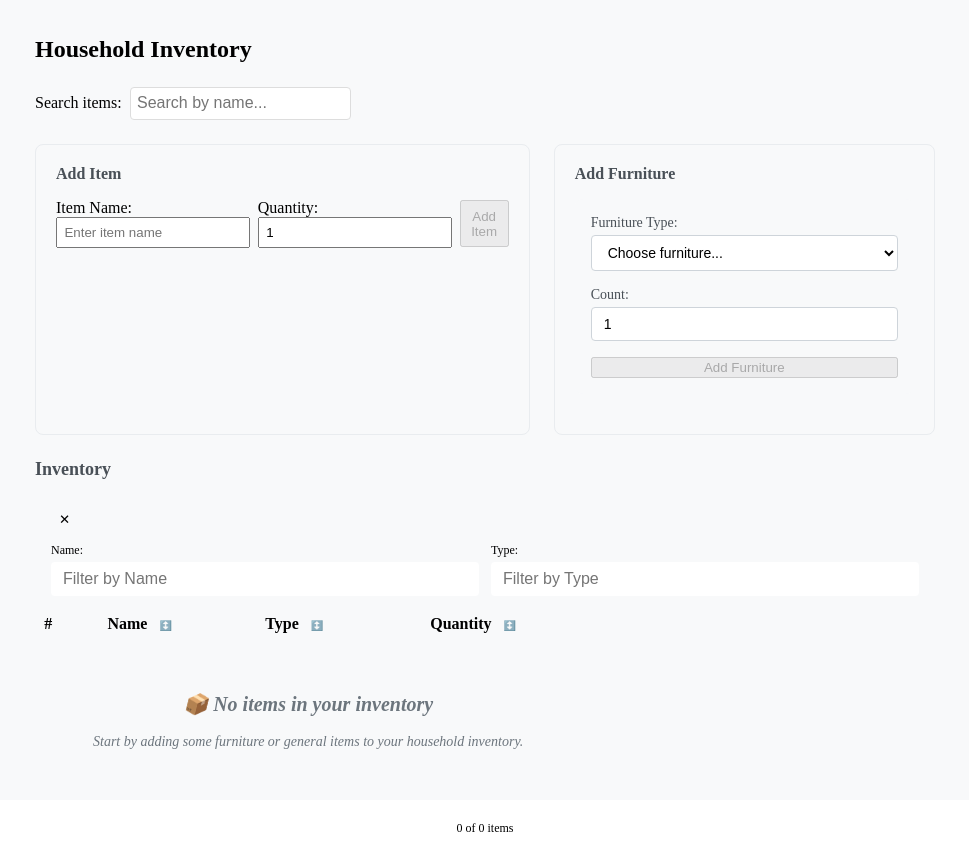
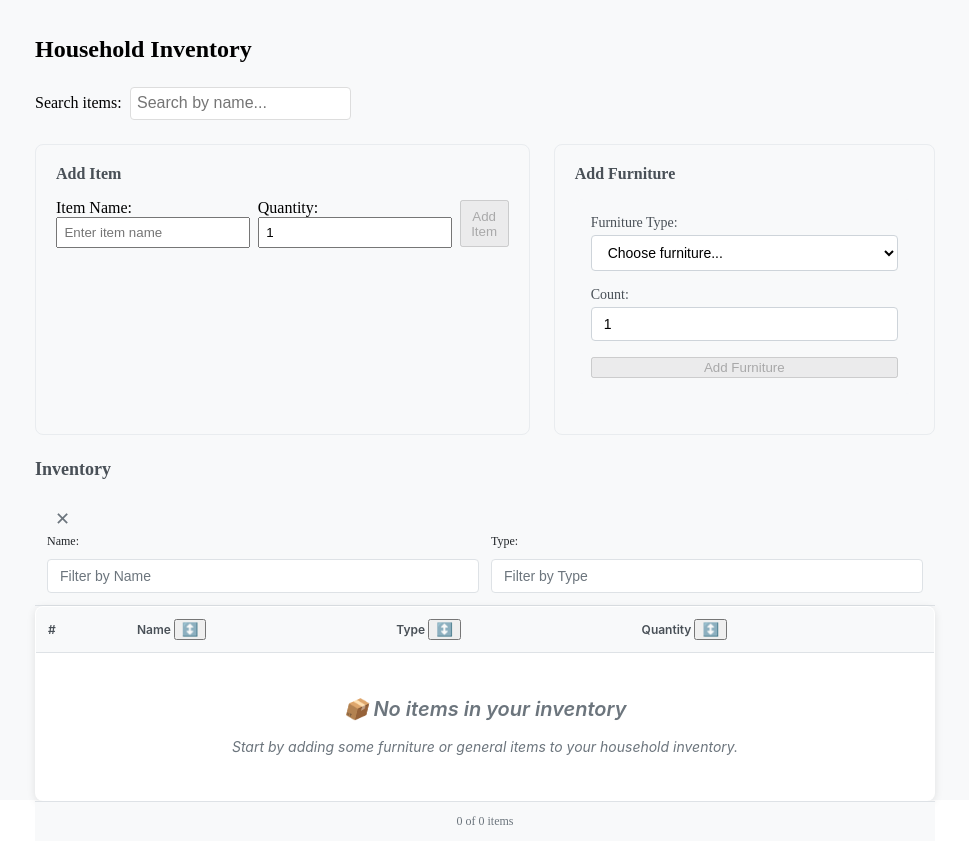
Before and after one commit to Whit3Bl00d/generic-table-angular_20, an Angular app: page /household in a window 1280 px wide. Shown: the whole page, without its empty margins (155-1124 px from the left). Built offline with nearby package versions, Linux system fonts and the light colour scheme.

Commit message:
SCSS WAHTRA

```diff
--- a/src/app/shared/components/generic-table/generic-table.component.scss
+++ b/src/app/shared/components/generic-table/generic-table.component.scss
@@ -1,64 +1,123 @@
-/* Generic Table - Minimal Base Styles with CSS Variables */
+/* Generic Table - Professional Styling System */
 
-/* CSS Variables for easy customization */
-:root {
-  --generic-table-bg: white;
-  --generic-table-border-radius: 8px;
-  --generic-table-shadow: 0 2px 8px rgba(0, 0, 0, 0.1);
-  --generic-table-border: #e9ecef;
-  --generic-table-header-bg: #f8f9fa;
-  --generic-table-header-color: #495057;
-  --generic-table-row-hover: #f8f9fa;
-  --generic-table-row-even: #fdfdfe;
-  --generic-table-text-color: #212529;
-  --generic-table-muted-color: #6c757d;
-  --generic-table-padding: 12px 8px;
-  --generic-table-font-size: 14px;
-  --generic-table-border-width: 1px;
+/* CSS Custom Properties for theming and consistency */
+:host {
+  /* Colors */
+  --table-bg: #ffffff;
+  --table-border: #dee2e6;
+  --table-header-bg: #f8f9fa;
+  --table-header-text: #495057;
+  --table-row-hover: #f1f3f9;
+  --table-row-even: #f8f9fa;
+  --table-text-primary: #212529;
+  --table-text-secondary: #6c757d;
+
+  /* Spacing */
+  --table-spacing-sm: 8px;
+  --table-spacing-md: 12px;
+  --table-spacing-lg: 16px;
+  --table-spacing-xl: 24px;
+
+  /* Borders */
+  --table-border-width: 1px;
+  --table-border-radius: 8px;
+
+  /* Shadows */
+  --table-shadow-sm: 0 1px 3px rgba(0, 0, 0, 0.1);
+  --table-shadow-md: 0 2px 8px rgba(0, 0, 0, 0.1);
+
+  /* Typography */
+  --table-font-size-sm: 12px;
+  --table-font-size-base: 14px;
+  --table-font-size-lg: 16px;
+  --table-font-family: -apple-system, BlinkMacSystemFont, 'Segoe UI', Roboto, Oxygen, Ubuntu, Cantarell, 'Open Sans', 'Helvetica Neue', sans-serif;
+
+  /* Interactions */
+  --table-transition-fast: 0.15s ease;
+  --table-transition-base: 0.2s ease;
+  --table-focus-color: #007bff;
+  --table-focus-shadow: 0 0 0 3px rgba(0, 123, 255, 0.25);
 }
 
-.generic-table {
-  background: var(--generic-table-bg);
-  border-radius: var(--generic-table-border-radius);
-  box-shadow: var(--generic-table-shadow);
+/* Main container */
+.table {
+  background: var(--table-bg);
+  border: var(--table-border-width) solid var(--table-border);
+  border-radius: var(--table-border-radius);
+  box-shadow: var(--table-shadow-md);
+  font-family: var(--table-font-family);
+  font-size: var(--table-font-size-base);
+  color: var(--table-text-primary);
+  width: 100%;
+  border-collapse: collapse;
   overflow: hidden;
+}
+
+/* Table structure */
+.table th,
+.table td {
+  padding: var(--table-spacing-md);
+  text-align: left;
+  border-bottom: var(--table-border-width) solid var(--table-border);
+  color: var(--table-text-primary);
+  transition: background-color var(--table-transition-base);
+}
+
+.table th {
+  background: var(--table-header-bg);
+  color: var(--table-header-text);
+  font-weight: 600;
+  font-size: var(--table-font-size-sm);
+  position: sticky;
+  top: 0;
+  z-index: 10;
+  border-bottom: var(--table-border-width) solid var(--table-border);
+}
+
+.table td {
+  font-weight: 400;
+}
+
+.table tbody tr {
+  transition: background-color var(--table-transition-base);
+
+  &:hover {
+    background: var(--table-row-hover);
+  }
+
+  &:nth-child(even) {
+    background: var(--table-row-even);
+  }
 }
 
 /* Filters */
 .filters {
-  background: var(--generic-table-header-bg);
-  padding: 16px;
-  border-bottom: var(--generic-table-border-width) solid var(--generic-table-border);
-}
-
-.filters header {
-  display: flex;
-  justify-content: space-between;
-  align-items: center;
-  margin-bottom: 12px;
+  background: var(--table-header-bg);
+  padding: var(--table-spacing-md);
+  border-bottom: var(--table-border-width) solid var(--table-border);
 }
 
 .filters__title {
+  font-size: 16px;
+  font-weight: 600;
+  color: var(--table-text-primary);
   margin: 0;
-  font-weight: 600;
-  color: var(--generic-table-header-color);
-  font-size: var(--generic-table-font-size);
 }
 
-.filters__clear,
-.sort__clear {
+.filters__clear {
   background: none;
   border: none;
-  color: var(--generic-table-muted-color);
+  color: var(--table-text-secondary);
+  font-size: 18px;
   cursor: pointer;
   padding: 4px 8px;
   border-radius: 4px;
-  transition: background-color 0.2s ease;
+  transition: all 0.2s ease;
+
+  &:hover {
+    background: var(--table-row-hover);
+    color: var(--table-text-primary);
   }
-
-.filters__clear:hover,
-.sort__clear:hover {
-  background: var(--generic-table-border);
 }
 
 .filters__grid {
@@ -70,177 +129,121 @@
 .filter {
   display: flex;
   flex-direction: column;
-  gap: 4px;
+  gap: 6px;
 }
 
 .filter label {
   font-size: 12px;
   font-weight: 500;
-  color: var(--generic-table-muted-color);
+  color: var(--table-text-primary);
+  margin-bottom: 4px;
 }
 
 .filter input {
   padding: 8px 12px;
-  border: var(--generic-table-border-width) solid #ced4da;
+  border: var(--table-border-width) solid var(--table-border);
   border-radius: 4px;
-  font-size: var(--generic-table-font-size);
+  font-size: var(--table-font-size-base);
+  background: white;
+  color: var(--table-text-primary);
   transition: border-color 0.2s ease;
-}
 
-.filter input:focus {
+  &:focus {
     outline: none;
     border-color: #007bff;
     box-shadow: 0 0 0 2px rgba(0, 123, 255, 0.25);
   }
 
+  &::placeholder {
+    color: var(--table-text-secondary);
+  }
+}
+
 /* Sort */
 .sort {
-  background: var(--generic-table-header-bg);
-  padding: 16px;
-  border-bottom: var(--generic-table-border-width) solid var(--generic-table-border);
-}
-
-.sort header {
-  display: flex;
-  justify-content: space-between;
-  align-items: center;
-  margin-bottom: 12px;
+  background: var(--table-header-bg);
+  padding: var(--table-spacing-md);
+  border-bottom: var(--table-border-width) solid var(--table-border);
 }
 
 .sort__title {
+  font-size: 16px;
+  font-weight: 600;
+  color: var(--table-text-primary);
   margin: 0;
-  font-weight: 600;
-  color: var(--generic-table-header-color);
-  font-size: var(--generic-table-font-size);
 }
 
 .sort__clear {
-  float: right;
-  margin-top: -24px;
+  background: none;
+  border: none;
+  color: var(--table-text-secondary);
+  font-size: 18px;
+  cursor: pointer;
+  padding: 4px 8px;
+  border-radius: 4px;
+  transition: all 0.2s ease;
+
+  &:hover {
+    background: var(--table-row-hover);
+    color: var(--table-text-primary);
+  }
 }
 
 .sort__controls {
   display: flex;
+  flex-wrap: wrap;
   gap: 8px;
-  flex-wrap: wrap;
 }
 
 .sort__btn {
-  background: var(--generic-table-bg);
-  border: var(--generic-table-border-width) solid #ced4da;
   padding: 6px 12px;
+  border: var(--table-border-width) solid var(--table-border);
   border-radius: 4px;
+  background: white;
+  color: var(--table-text-primary);
   font-size: 12px;
+  font-weight: 500;
   cursor: pointer;
   transition: all 0.2s ease;
-  display: flex;
-  align-items: center;
-  gap: 4px;
+
+  &:hover {
+    background: var(--table-row-hover);
+    border-color: #007bff;
   }
 
-.sort__btn:hover {
-  background: var(--generic-table-header-bg);
-  border-color: #adb5bd;
-}
-
-.sort__btn.active {
+  &.active {
     background: #007bff;
     color: white;
     border-color: #007bff;
   }
+}
 
 .sort__icon {
+  margin-left: 4px;
   font-size: 10px;
-  opacity: 0.7;
 }
 
-/* Table */
-.table {
-  overflow-x: auto;
+/* Empty state */
+.empty {
+  text-align: center;
+  padding: 32px;
+  color: var(--table-text-secondary);
+  font-style: italic;
 }
 
-.table__container {
-  overflow-x: auto;
-}
-
-.data-table {
-  width: 100%;
-  border-collapse: collapse;
-  font-size: var(--generic-table-font-size);
-}
-
-.data-table th,
-.data-table td {
-  padding: var(--generic-table-padding);
-  text-align: left;
-  border-bottom: var(--generic-table-border-width) solid var(--generic-table-border);
-}
-
-.data-table th {
-  background: var(--generic-table-header-bg);
-  font-weight: 600;
-  color: var(--generic-table-header-color);
-  position: sticky;
-  top: 0;
-  z-index: 10;
-}
-
-.sort__header {
-  background: none;
-  border: none;
-  cursor: pointer;
-  padding: 2px 4px;
-  border-radius: 2px;
-  font-size: 10px;
-  margin-left: 4px;
-  transition: background-color 0.2s ease;
-}
-
-.sort__header:hover {
-  background: var(--generic-table-border);
-}
-
-.sort__header.active {
-  background: #007bff;
-  color: white;
-}
-
-.row {
-  cursor: pointer;
-  transition: background-color 0.2s ease;
-}
-
-.row:hover {
-  background: var(--generic-table-row-hover);
-}
-
-.row:nth-child(even) {
-  background: var(--generic-table-row-even);
-}
-
-.row:nth-child(even):hover {
-  background: var(--generic-table-row-hover);
-}
-
-.empty {
-  text-align: center;
-  color: var(--generic-table-muted-color);
-  font-style: italic;
-  padding: 24px;
-}
-
+/* Results */
 .results {
-  background: var(--generic-table-header-bg);
-  padding: 12px 16px;
-  border-top: var(--generic-table-border-width) solid var(--generic-table-border);
+  padding: 12px var(--table-spacing-md);
+  background: var(--table-header-bg);
+  border-top: var(--table-border-width) solid var(--table-border);
   font-size: 12px;
-  color: var(--generic-table-muted-color);
+  color: var(--table-text-secondary);
   text-align: center;
 }
 
 /* Responsive */
 @media (max-width: 768px) {
-  .filters-grid {
+  .filters__grid {
     grid-template-columns: 1fr;
   }
 
@@ -248,12 +251,12 @@
     flex-direction: column;
   }
 
-  .data-table {
+  .table {
     font-size: 12px;
   }
 
-  .data-table th,
-  .data-table td {
+  .table th,
+  .table td {
     padding: 8px 4px;
   }
 }
```
Lines whose indentation alone changed are shown as unchanged.
